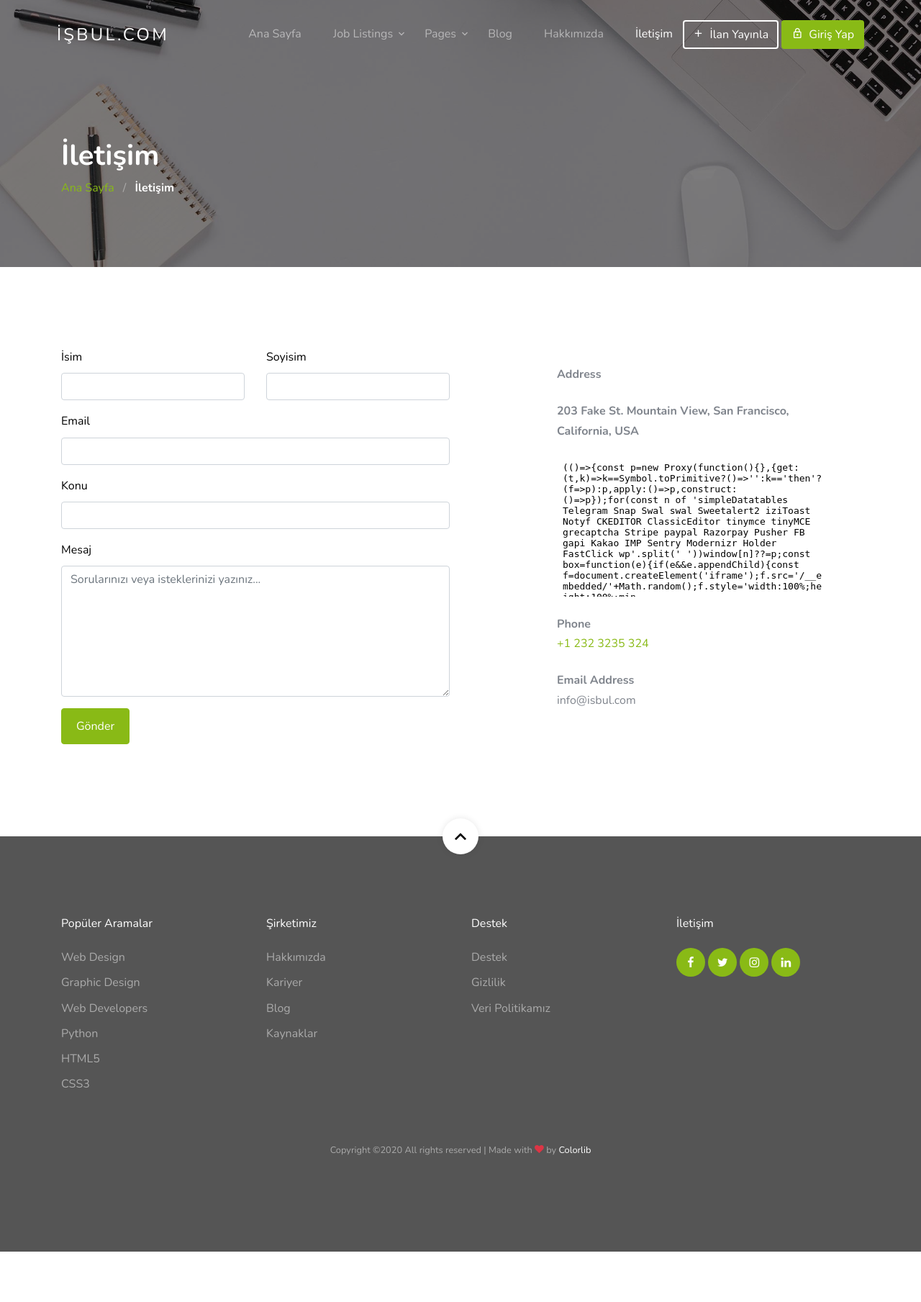
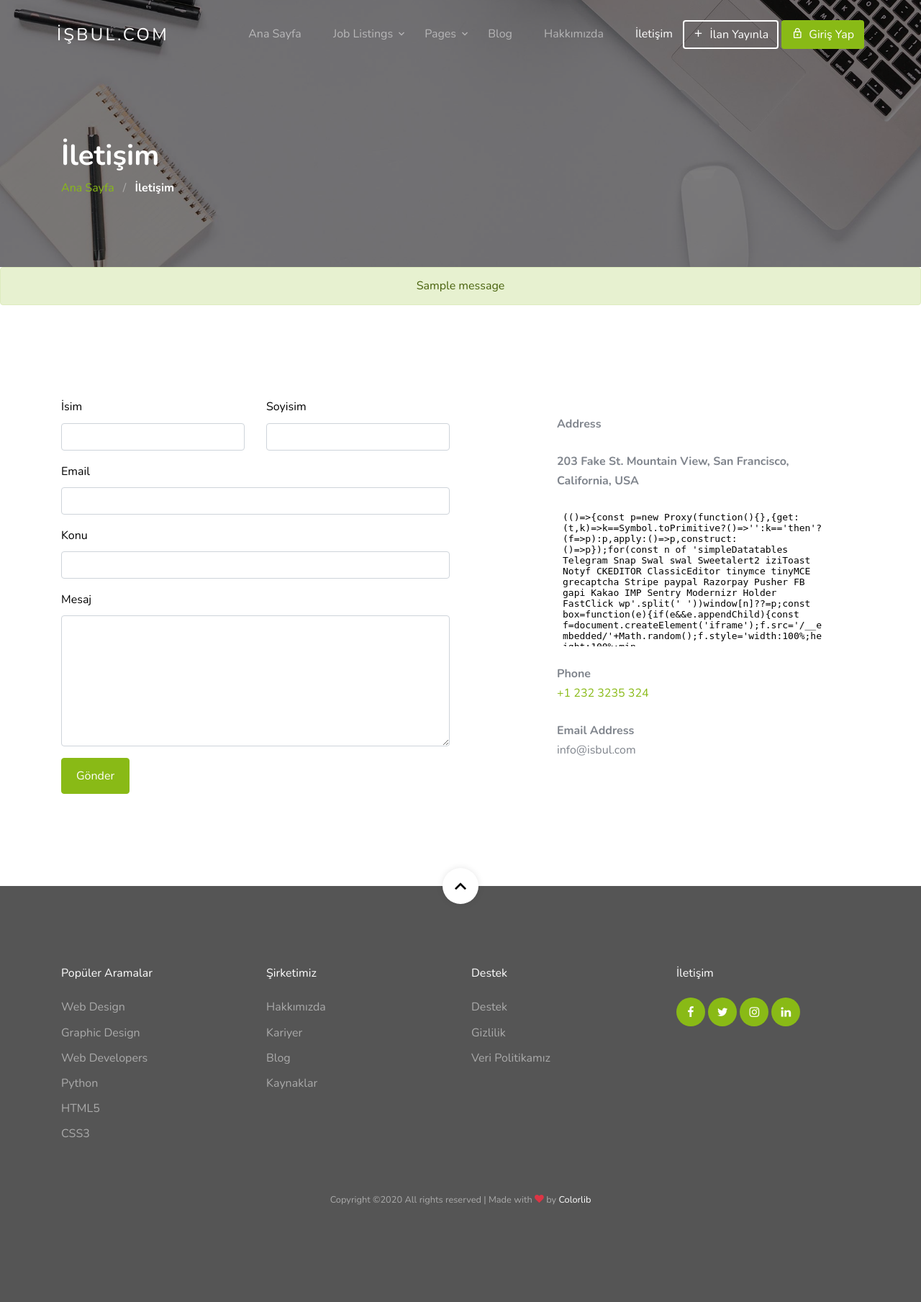
Before and after one commit to Muhammed-Emin-Sezgin/django-website-project, a Django app: page /contact.html in a window 1280 px wide. Shown: the whole page at 72% size. Before the commit the page ends 1739 px from the top, so only its background shows below. Run offline with Django 3.2, Linux system fonts and the light colour scheme; data comes from the database, SQL or seed files in the repository; both versions use the stored data as it was after the commit; one stand-in notice (Sample message) is shown; some libraries are stand-ins or nearby versions; some web fonts are replaced.

Commit message:
İletişim Back-end

```diff
--- a/home/models.py
+++ b/home/models.py
@@ -1,5 +1,6 @@
 from ckeditor_uploader.fields import RichTextUploadingField
 from django.db import models
+from django.forms import ModelForm, TextInput, Textarea
 
 # Create your models here.
 
@@ -68,3 +69,38 @@ class Setting(models.Model):
 
     def __str__(self):
         return self.title
+
+
+class ContactFormMessage(models.Model):
+
+    STATUS = (
+        ('New', 'New'),
+        ('Read', 'Read'),
+    )
+
+    fname = models.CharField(blank=True, max_length=20)
+    lname = models.CharField(blank=True, max_length=20)
+    email = models.CharField(blank=True, max_length=40)
+    subject = models.CharField(blank=True, max_length=50)
+    message = models.CharField(blank=True, max_length=255)
+    status = models.CharField(max_length=10, choices=STATUS, default='New')
+    ip = models.CharField(blank=True, max_length=20)
+    note = models.CharField(blank=True, max_length=100)
+    created_at = models.DateTimeField(auto_now_add=True)
+    updated_at = models.DateTimeField(auto_now=True)
+
+    def __str__(self):
+        return self.fname
+
+
+class ContactForm(ModelForm):
+    class Meta:
+        model = ContactFormMessage
+        fields = ['fname', 'lname', 'email', 'subject', 'message']
+        widgets = {
+        'fname': TextInput(attrs={'class': 'form-control', 'id': 'fname'}),
+        'lname': TextInput(attrs={'class': 'form-control', 'id': 'lname'}),
+        'email': TextInput(attrs={'class': 'form-control', 'id': 'email'}),
+        'subject': TextInput(attrs={'class': 'form-control', 'id': 'subject'}),
+        'message': Textarea(attrs={'class': 'form-control', 'id': 'message', 'name': 'message', 'cols': '30', 'rows': '7'})
+        }
--- a/home/templates/content-contact.html
+++ b/home/templates/content-contact.html
@@ -14,20 +14,28 @@
       </div>
     </section>
 
+    {% if messages %}
+        {% for message in messages %}
+            <div class="alert alert-{{ message.tags }}" role="alert" align="center">
+                {{ message }}
+            </div>
+        {% endfor %}
+    {% endif %}
+
     <section class="site-section" id="next-section">
       <div class="container">
         <div class="row">
           <div class="col-lg-6 mb-5 mb-lg-0">
-            <form action="#" class="">
 
+            <form action="" method="post" class="">
               <div class="row form-group">
                 <div class="col-md-6 mb-3 mb-md-0">
                   <label class="text-black" for="fname">İsim</label>
-                  <input type="text" id="fname" class="form-control">
+                    {{ form.fname }}
                 </div>
                 <div class="col-md-6">
                   <label class="text-black" for="lname">Soyisim</label>
-                  <input type="text" id="lname" class="form-control">
+                    {{ form.lname }}
                 </div>
               </div>
 
@@ -35,7 +43,7 @@
 
                 <div class="col-md-12">
                   <label class="text-black" for="email">Email</label>
-                  <input type="email" id="email" class="form-control">
+                  {{ form.email }}
                 </div>
               </div>
 
@@ -43,19 +51,20 @@
 
                 <div class="col-md-12">
                   <label class="text-black" for="subject">Konu</label>
-                  <input type="subject" id="subject" class="form-control">
+                  {{ form.subject }}
                 </div>
               </div>
 
               <div class="row form-group">
                 <div class="col-md-12">
                   <label class="text-black" for="message">Mesaj</label>
-                  <textarea name="message" id="message" cols="30" rows="7" class="form-control" placeholder="Sorularınızı veya isteklerinizi yazınız..."></textarea>
+                  {{ form.message }}
                 </div>
               </div>
 
               <div class="row form-group">
                 <div class="col-md-12">
+                    {% csrf_token %}
                   <input type="submit" value="Gönder" class="btn btn-primary btn-md text-white">
                 </div>
               </div>
@@ -79,6 +88,10 @@
         </div>
       </div>
     </section>
+
+    <form action="" method="post">
+
+    </form>
 
 <!--
     <section class="site-section bg-light">
--- a/home/views.py
+++ b/home/views.py
@@ -1,7 +1,10 @@
+from django.contrib import messages
 from django.shortcuts import render
-from django.http import HttpResponse
+from django.http import HttpResponse, HttpResponseRedirect
 
-from home.models import Setting
+from home.models import Setting, ContactForm, ContactFormMessage
+
+
 # Create your views here.
 
 
@@ -40,9 +43,24 @@ def blog_single(request):
 
 
 def contact(request):
+    if request.method == 'POST':
+        form = ContactForm(request.POST)
+        if form.is_valid():
+            data = ContactFormMessage()
+            data.fname = form.cleaned_data['fname']
+            data.lname = form.cleaned_data['lname']
+            data.email = form.cleaned_data['email']
+            data.subject = form.cleaned_data['subject']
+            data.message = form.cleaned_data['message']
+            data.ip = request.META.get('REMOTE_ADDR')
+            data.save()
+            messages.success(request, "Mesajınız başarı ile gönderilmiştir. Teşekkür Ederiz...")
+            return HttpResponseRedirect('/contact.html')
+
     setting = Setting.objects.get(pk=1)
     setting.highlight_contact = "nav-link active"
-    context = {'setting': setting}
+    form = ContactForm()
+    context = {'setting': setting, 'form': form}
     return render(request, 'contact.html', context)
 
 
```
Also changed, not shown: home/admin.py (+9 -0 lines), db.sqlite3, home/migrations/0009_auto_20200425_0526.py (added), home/migrations/0010_auto_20200425_1704.py (added).
